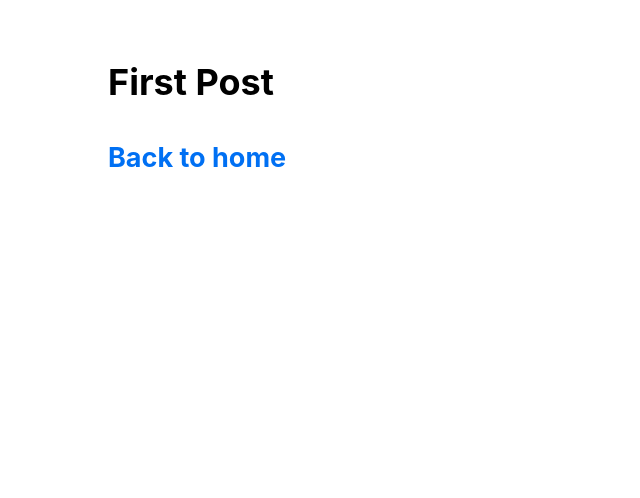
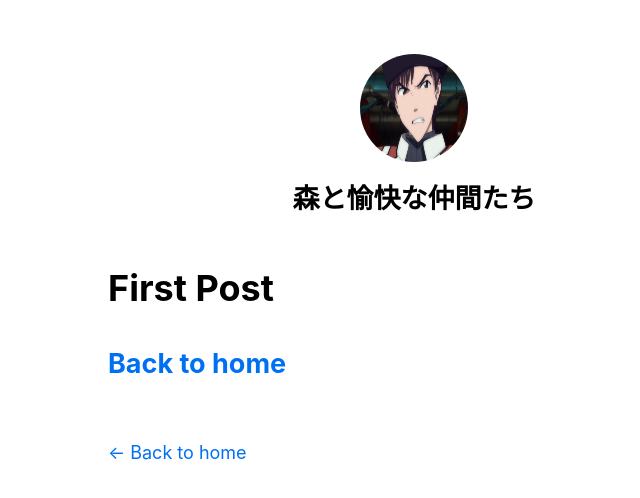
Before and after one commit to Mori-to-Yukainanakama/shiravel-next, a Next.js app: page /posts/first-post in a window 1280 px wide. Shown: the top 498 px of the page, without its empty margins (226-866 px from the left). Built offline with nearby package versions, Linux system fonts and the light colour scheme.

Commit message:
ヘッダーフッダーの基本構成

```diff
--- a/components/layout.js
+++ b/components/layout.js
@@ -1,5 +1,66 @@
+import Head from 'next/head'
 import styles from './layout.module.css'
+import utilStyles from '../styles/utils.module.css'
+import Link from 'next/link'
 
-export default function Layout({ children }) {
-  return <div className={styles.container}>{children}</div>
+const name = '森と愉快な仲間たち'
+export const siteTitle = 'Next.js Sample Website'
+
+export default function Layout({ children, home }) {
+  return (
+    <div className={styles.container}>
+      <Head>
+        <link rel="icon" href="/favicon.ico" />
+        <meta
+          name="description"
+          content="Learn how to build a personal website using Next.js"
+        />
+        <meta
+          property="og:image"
+          content={`https://og-image.now.sh/${encodeURI(
+            siteTitle
+          )}.png?theme=light&md=0&fontSize=75px&images=https%3A%2F%2Fassets.zeit.co%2Fimage%2Fupload%2Ffront%2Fassets%2Fdesign%2Fnextjs-black-logo.svg`}
+        />
+        <meta name="og:title" content={siteTitle} />
+        <meta name="twitter:card" content="summary_large_image" />
+      </Head>
+      <header className={styles.header}>
+        {home ? (
+          <>
+            <img
+              src="/images/profile.jpg"
+              className={`${styles.headerHomeImage} ${utilStyles.borderCircle}`}
+              alt={name}
+            />
+            <h1 className={utilStyles.heading2Xl}>{name}</h1>
+          </>
+        ) : (
+          <>
+            <Link href="/">
+              <a>
+                <img
+                  src="/images/profile.jpg"
+                  className={`${styles.headerImage} ${utilStyles.borderCircle}`}
+                  alt={name}
+                />
+              </a>
+            </Link>
+            <h2 className={utilStyles.headingLg}>
+              <Link href="/">
+                <a className={utilStyles.colorInherit}>{name}</a>
+              </Link>
+            </h2>
+          </>
+        )}
+      </header>
+      <main>{children}</main>
+      {!home && (
+        <div className={styles.backToHome}>
+          <Link href="/">
+            <a>← Back to home</a>
+          </Link>
+        </div>
+      )}
+    </div>
+  )
 }
--- a/components/layout.module.css
+++ b/components/layout.module.css
@@ -1,5 +1,25 @@
 .container {
-    max-width: 36rem;
-    padding: 0 1rem;
-    margin: 3rem auto 6rem;
-  }
+  max-width: 36rem;
+  padding: 0 1rem;
+  margin: 3rem auto 6rem;
+}
+
+.header {
+  display: flex;
+  flex-direction: column;
+  align-items: center;
+}
+
+.headerImage {
+  width: 6rem;
+  height: 6rem;
+}
+
+.headerHomeImage {
+  width: 8rem;
+  height: 8rem;
+}
+
+.backToHome {
+  margin: 3rem 0 0;
+}
--- /dev/null
+++ b/styles/utils.module.css
@@ -0,0 +1,52 @@
+.heading2Xl {
+    font-size: 2.5rem;
+    line-height: 1.2;
+    font-weight: 800;
+    letter-spacing: -0.05rem;
+    margin: 1rem 0;
+  }
+
+  .headingXl {
+    font-size: 2rem;
+    line-height: 1.3;
+    font-weight: 800;
+    letter-spacing: -0.05rem;
+    margin: 1rem 0;
+  }
+
+  .headingLg {
+    font-size: 1.5rem;
+    line-height: 1.4;
+    margin: 1rem 0;
+  }
+
+  .headingMd {
+    font-size: 1.2rem;
+    line-height: 1.5;
+  }
+
+  .borderCircle {
+    border-radius: 9999px;
+  }
+
+  .colorInherit {
+    color: inherit;
+  }
+
+  .padding1px {
+    padding-top: 1px;
+  }
+
+  .list {
+    list-style: none;
+    padding: 0;
+    margin: 0;
+  }
+
+  .listItem {
+    margin: 0 0 1.25rem;
+  }
+
+  .lightText {
+    color: #999;
+  }
```
Also changed, not shown: components/Footer.jsx (added, +7 -0 lines), components/Header.jsx (added, +14 -0 lines), pages/index.js (+13 -63 lines), public/images/profile.jpg (added).
